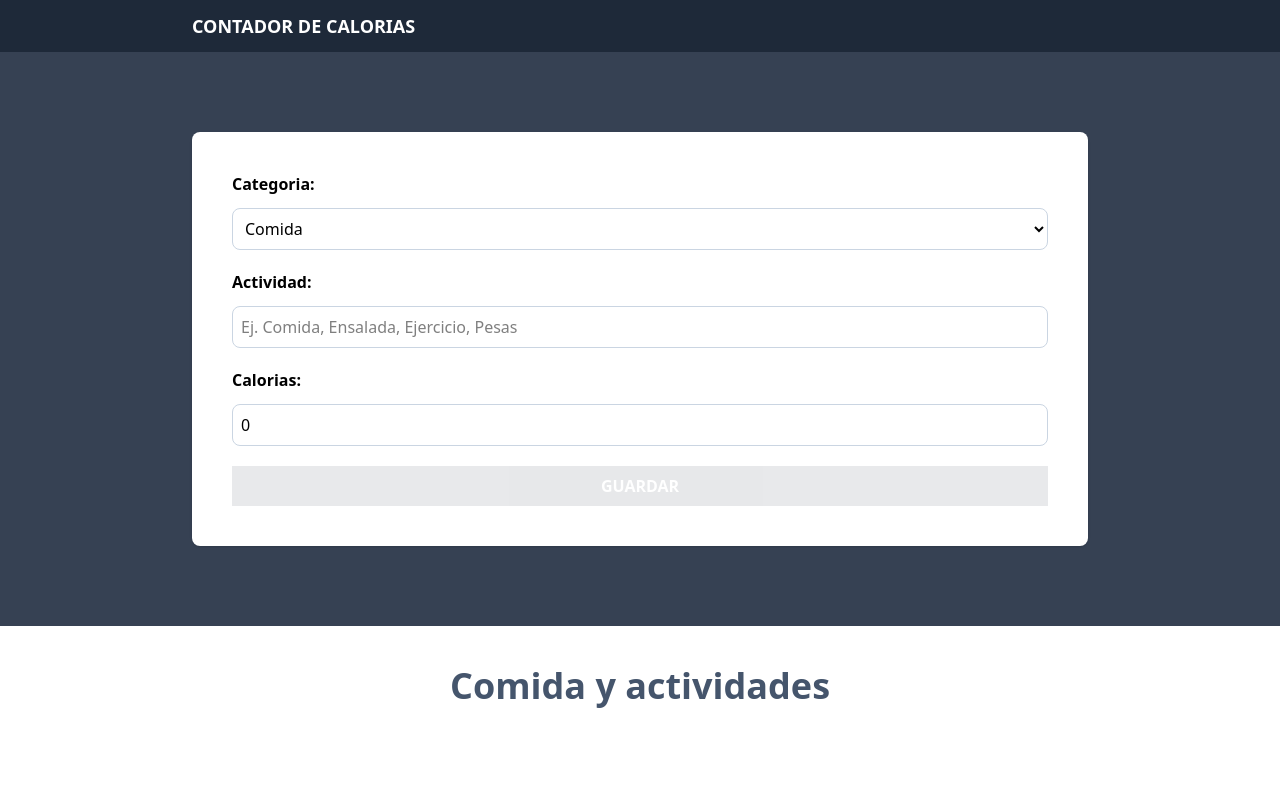
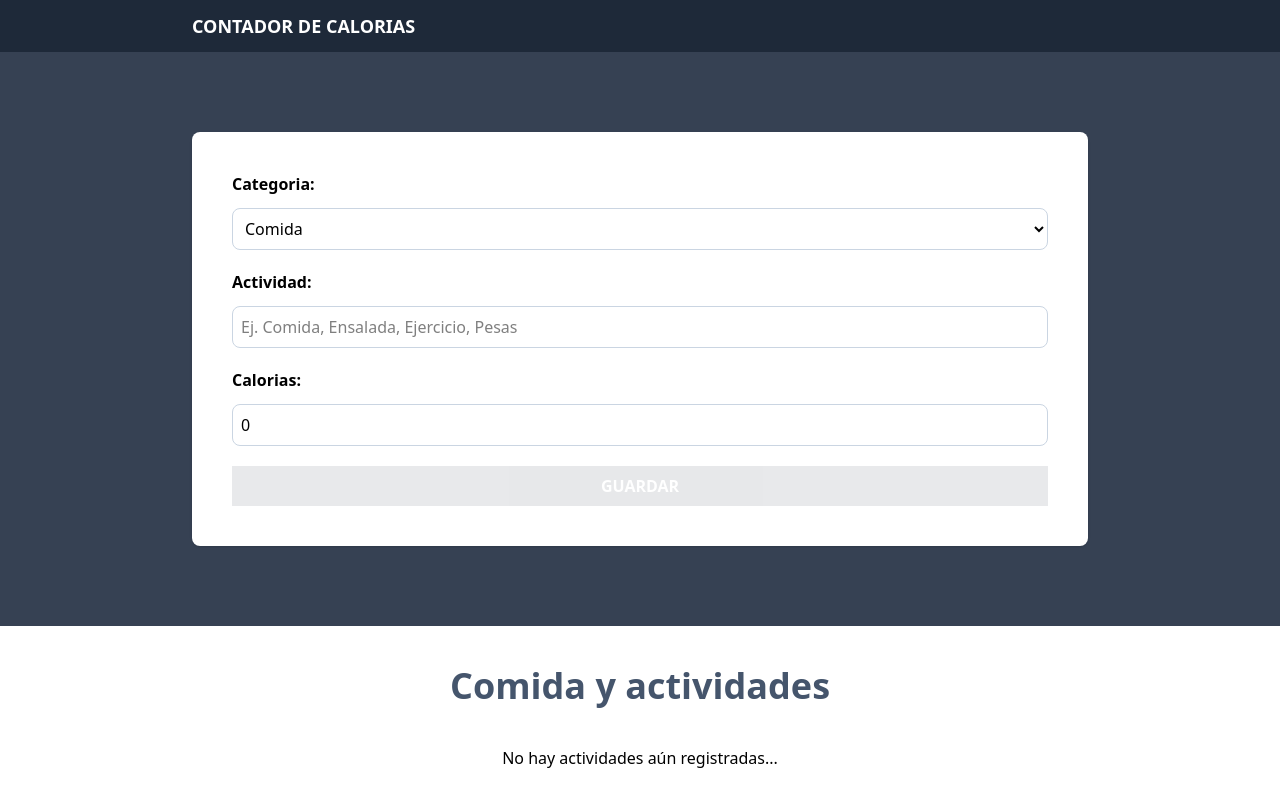
Before and after one commit to StyvenSoft/React-TypeScript-Complete-Guide, a React (Vite) app in the folder BasicReactjsProjects/calorie-tracker/: page / in a window 1280 px wide. Shown: the top 806 px of the page. Built offline with nearby package versions, Linux system fonts and the light colour scheme.

Commit message:
No activities message

```diff
--- a/BasicReactjsProjects/calorie-tracker/src/components/ActivityList.tsx
+++ b/BasicReactjsProjects/calorie-tracker/src/components/ActivityList.tsx
@@ -17,10 +17,14 @@ export const ActivityList = ({ activities, dispatch }: ActivityListProps) => {
             categories.map(cat => cat.id === category ? cat.name : '')
         , [activities])
 
+    const isEmptyActivities = useMemo(() => activities.length === 0, [activities])
+
     return (
         <>
             <h2 className="text-4xl font-bold text-slate-600 text-center">Comida y actividades</h2>
-            {activities.map(activity => (
+
+            {isEmptyActivities ? <p className="text-center py-10">No hay actividades aún registradas...</p> :
+                activities.map(activity => (
                     <div key={activity.id} className="px-5 py-10 bg-gray-50 rounded-lg border border-slate-300 mt-5 flex justify-between transition-transform duration-300 ease-in-out hover:scale-105">
                         <div className="space-y-2 relative">
                             <p className={`absolute -top-8 -left-8 px-10 py-2 text-white uppercase font-bold
@@ -53,7 +57,8 @@ export const ActivityList = ({ activities, dispatch }: ActivityListProps) => {
                             </button>
                         </div>
                     </div>
-            ))}
+                ))
+            }
         </>
     )
 }
```
Lines whose indentation alone changed are shown as unchanged.
